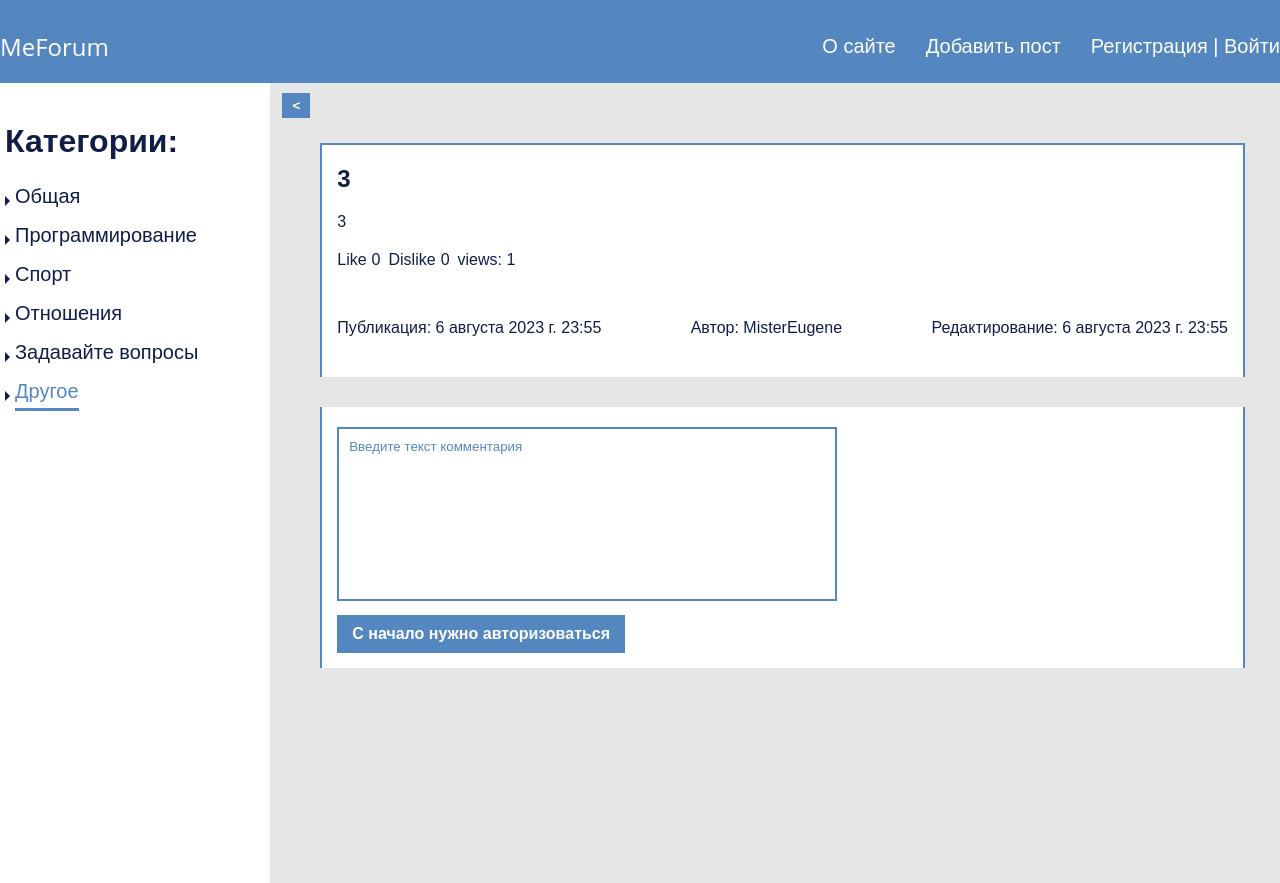
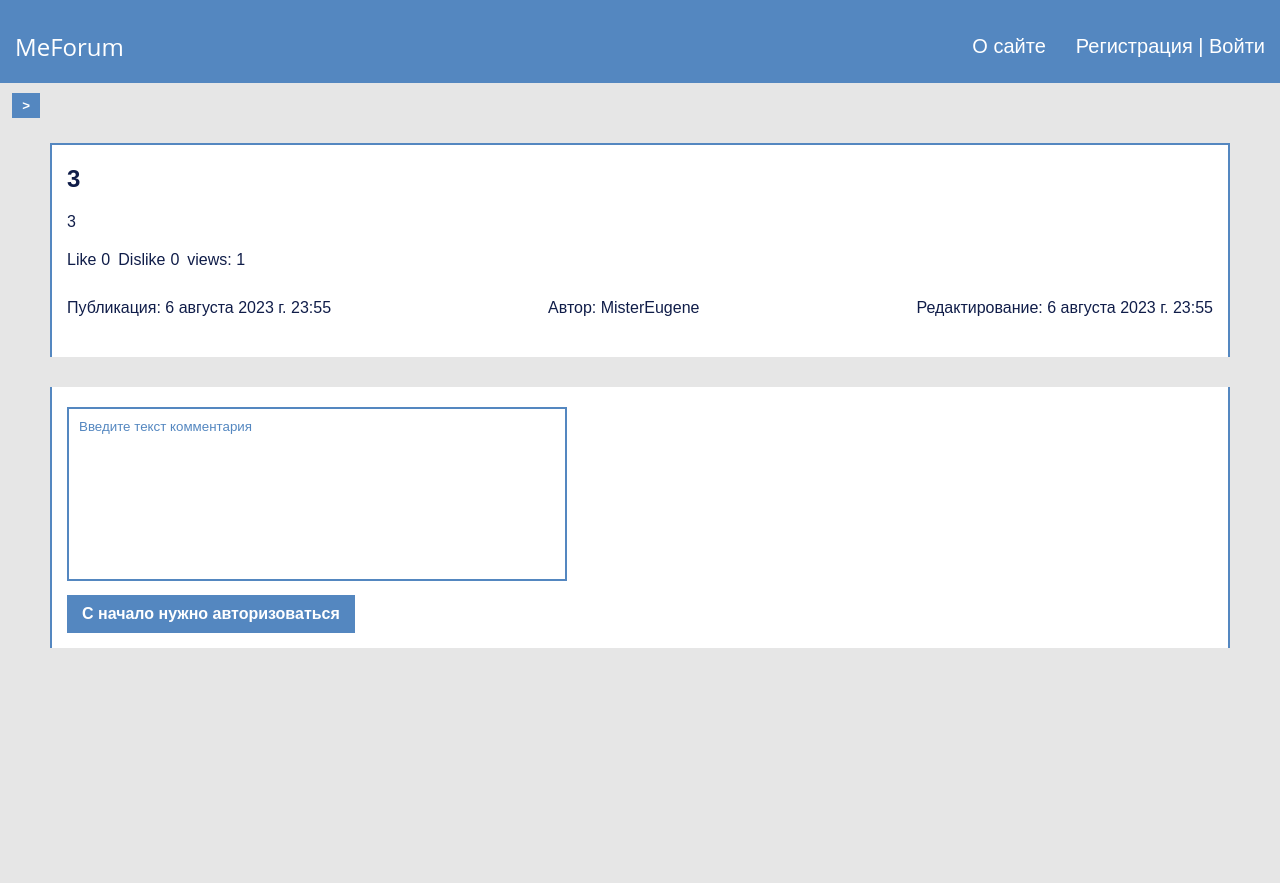
Before and after one commit to misterEugene/MeForum, a Django app: page /post/5/ in a window 1280 px wide. Run offline with Django 4.2, Linux system fonts and the light colour scheme; data comes from the database, SQL or seed files in the repository; both versions use the stored data as it was after the commit; data that the repository does not hold is empty.

Commit message:
fixed bags

```diff
--- a/siteforum/forum/static/forum/css/style.css
+++ b/siteforum/forum/static/forum/css/style.css
@@ -41,7 +41,6 @@ a {
 .container_outer {
     display: flex;
     position: relative;
-    margin: 0 -15px;
     overflow: hidden;
 }
 
@@ -116,7 +115,7 @@ button {
 }
 
 .header_container {
-    padding: 30px 0 20px;
+    padding: 30px 15px 20px;
     display: flex;
     width: 100%;
     justify-content: space-between;
@@ -282,23 +281,23 @@ button {
 }
 
 .post_link {
-    display: inline-block;
+    display: inline-flex;
+    text-align: center;
+    justify-content: center;
+    align-items: center;
     padding: 10px 15px;
     background-color: #5487C0;
     font-weight: 700;
     color: #fff;
     border: none;
-    text-align: center;
     font-size: 16px;
 }
 
 .post-footer_info {
-    width: 50%;
     display: flex;
 }
 
 .post-footer_control {
-    width: 50%;
     display: flex;
 }
 
--- a/siteforum/forum/static/forum/js/main.js
+++ b/siteforum/forum/static/forum/js/main.js
@@ -3,7 +3,7 @@ sidebar = document.querySelector('.sidebar')
 sidebarBtn = document.querySelector('.sidebar-btn')
 console.log(sidebar)
 console.log(sidebarBtn)
-content = '>'
+content = '<'
 
 sidebarBtn.addEventListener('click', sidebarToggleActive)
 
--- a/siteforum/forum/templates/forum/base.html
+++ b/siteforum/forum/templates/forum/base.html
@@ -23,9 +23,6 @@
               {% get_header_menu as menu %}
               {% for item in menu %}
               {% if not request.user.is_authenticated and item.link == 'addpage' %}
-              <li class="header_item">
-                <a class="header_link" href="{% url 'login' %}">{{ item.text }}</a>
-              </li>
               {% else %}
               <li class="header_item">
                 <a class="header_link" href="{% url item.link %}">{{ item.text }}</a>
@@ -55,8 +52,8 @@
     </header>
     <div class="container">
       <div class="container_outer">
-        <aside class="sidebar active">
-          <button class="sidebar-btn"><</button>
+        <aside class="sidebar">
+          <button class="sidebar-btn">></button>
           <h2 class="sidebar_title">Категории:</h2>
           {% get_categories as categories%}
           <ul class="cat_menu">
--- a/siteforum/forum/templates/forum/index.html
+++ b/siteforum/forum/templates/forum/index.html
@@ -9,13 +9,11 @@
             <h2 class="post_title">{{ p }}</h2>
           </div>
           <div class="post-content">
+            {% if p.content %}
             <div class="post-content_description">
-              {% if p.content %}
                 <p class="post_desctiption">{{ p.content }}</p>
-              {% else %}
-                <p class="post_desctiption">У этого поста нету описания :(</p>
-              {% endif %}
             </div>
+            {% endif %}
             <a class="post_link post_read" href="{% url 'post' post_id=p.id %}">Смотреть</a>
           </div>
           <div class="post-footer">
--- a/siteforum/forum/templates/forum/post.html
+++ b/siteforum/forum/templates/forum/post.html
@@ -1,59 +1,17 @@
 {% extends 'forum/base.html' %}
 {% block content %}
-{% comment %} <p>Автор поста: {{ post.author }}</p>
-<h1>Заголовок поста: {{ post.title }}</h1>
-<p>Содержание поста: {{ post.content }}</p>
-<span>лайки: {{ post.likes.count }}</span>
-{% if request.user.is_authenticated %}
-<form action="{% url 'like_post' post_id=post.id %}" method="post">
-  {% csrf_token %}
-  <button type="submit">
-      {% if request.user in post.likes.all %}
-          Unlike
-      {% else %}
-          Like
-      {% endif %}
-  </button>
-</form>
-{% else %}
-<a href="{% url 'login' %}">Like</a>
-{% endif %}
-<span>дизлайки: {{ post.dislikes.count }}</span>
-{% if request.user.is_authenticated %}
-<form action="{% url 'dislike_post' post_id=post.id %}" method="post">
-  {% csrf_token %}
-  <button type="submit">
-      {% if request.user in post.dislikes.all %}
-          Undislike
-      {% else %}
-          Dislike
-      {% endif %}
-  </button>
-</form>
-{% else %}
-<a href="{% url 'login' %}">Dislike</a>
-{% endif %}
-<span>просмотры: {{ post.views.count }}</span>
-<p>Время создания: {{ post.create_time }}</p>
-<p>Время редактирование: {{ post.update_time }}</p>
-{% if request.user == post.author %}
-<a href={% url 'edit_post' post.id %}>Редактировать</a>
-<a href="{% url 'delete_post' post.id %}">Удалить пост</a>
-{% endif %} {% endcomment %}
 <arcticle class="post">
   <div class="post_container">
     <div class="post-header">
       <h2 class="post_title">{{ post }}</h2>
     </div>
+    {% if post.content %}
     <div class="post-content">
       <div class="post-content_description">
-        {% if post.content %}
           <p class="post_desctiption">{{ post.content }}</p>
-        {% else %}
-          <p class="post_desctiption">У этого поста нету описания :(</p>
-        {% endif %}
       </div>
     </div>
+    {% endif %}
     <div class="post-footer">
       <div class="post-footer_info">
         <div class="grade {% if request.user in post.likes.all %}post-l-active{% endif %}">
@@ -118,7 +76,6 @@
     {% for comment in comments %}
     <li class="comments_item">
       <arcticle class="comment">
-        <div class="comment_container">
         <div class="comment-header">
           <div>{{ comment.author }} → {{ comment.recipient }}:</div>
         </div>
@@ -138,7 +95,7 @@
               {% else %}
               <a class="comment_like" href="{% url 'login' %}">Like</a>
               {% endif %}
-                <span> {{ comment.likes.count }}</span>
+              <span>{{ comment.likes.count }}</span>
             </div>
             <div class="grade {% if request.user in comment.dislikes.all %}comment-l-active{% endif %}">
               {% if request.user.is_authenticated %}
@@ -166,10 +123,6 @@
             <div>Публикация: {{ comment.create_time }}</div>
             <div>Редактирование: {{ comment.update_time }}</div>
           </div>
-
-          </div>
-
-
         </div>
       </arcticle >
     </li>
--- a/siteforum/forum/views.py
+++ b/siteforum/forum/views.py
@@ -19,7 +19,7 @@ menu = [
 
 def index(request):
     cats = Categories.objects.all()
-    posts = Posts.objects.filter(is_published=True)
+    posts = Posts.objects.filter(is_published=True).order_by('-create_time')
 
     context = {
         "title": "Главная страница",
@@ -33,7 +33,7 @@ def index(request):
 def category(request, cat_slug):
     categories = Categories.objects.all()
     c = categories.get(slug=cat_slug)
-    posts = Posts.objects.filter(cat_id=c.pk, is_published=True)
+    posts = Posts.objects.filter(cat_id=c.pk, is_published=True).order_by('-create_time')
 
     context = {
         "title": "Страница категории",
@@ -212,7 +212,7 @@ def dislike_comment(request, comment_id):
 def delete_post(request, post_id):
     try:
         post = Posts.objects.get(pk=post_id)
-    except:
+    except Posts.DoesNotExist:
         pass
 
     if request.method == "POST":
```
Also changed, not shown: other parts of siteforum/forum/static/forum/css/style.css (+30 -13 lines), siteforum/db.sqlite3, siteforum/forum/migrations/0001_initial.py, siteforum/forum/migrations/0002_alter_comments_is_approved_alter_posts_is_published.py (added), siteforum/forum/migrations/0003_alter_comments_is_approved_alter_posts_is_published.py (added). Lines whose indentation alone changed are shown as unchanged.
